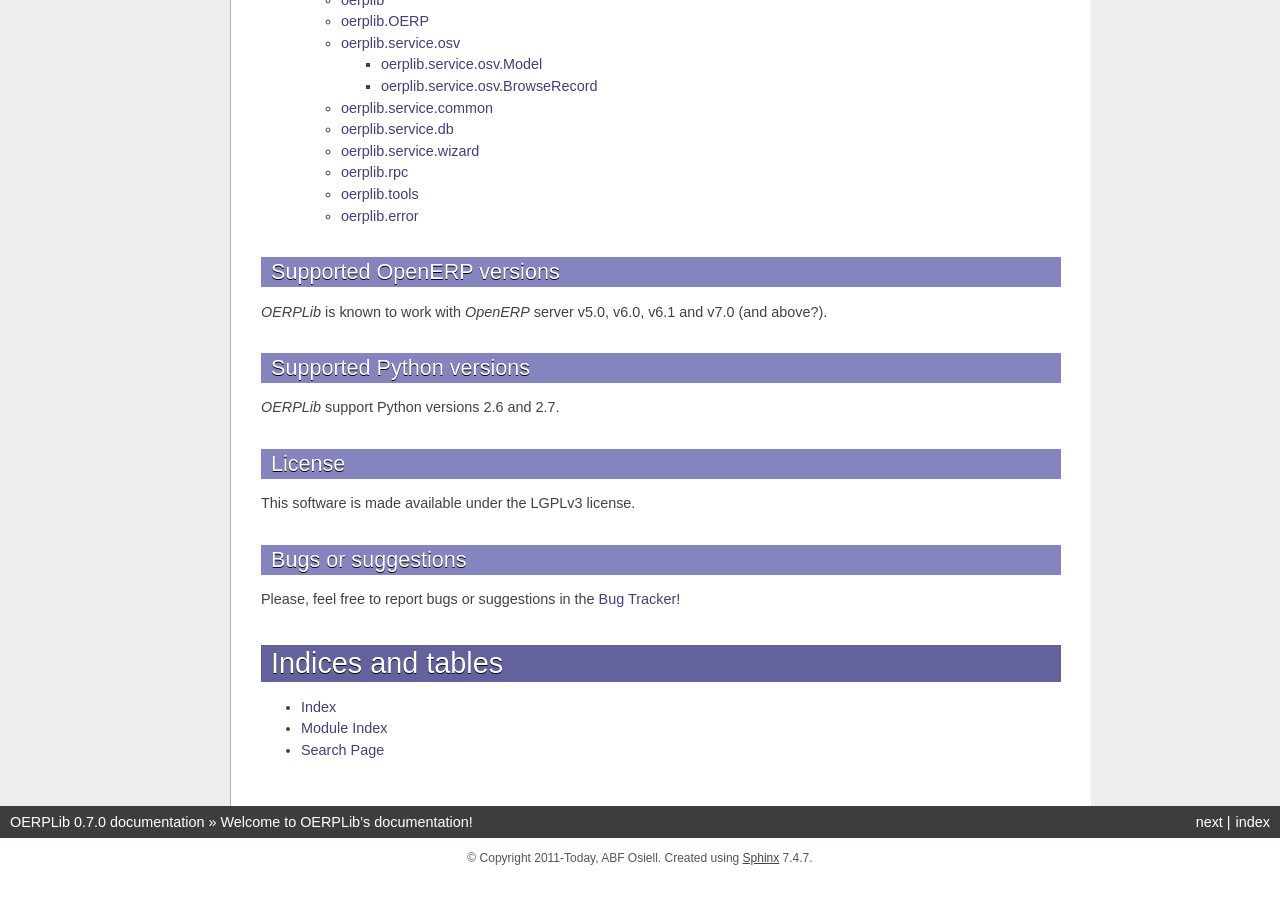
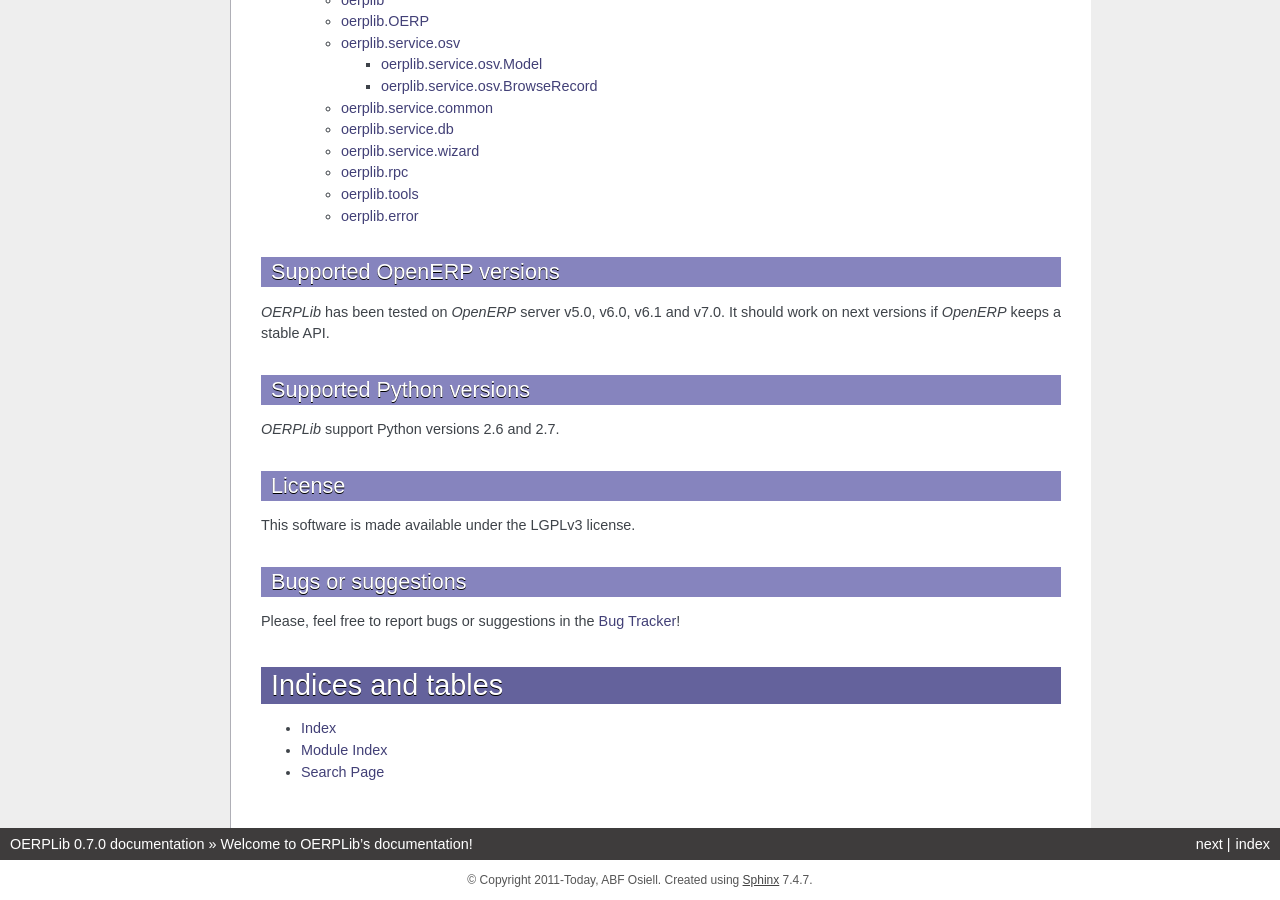
Before and after one commit to osiell/oerplib, a Sphinx documentation site: the page built from doc/source/index.rst, in a window 1280 px wide and 900 px high, scrolled down 1627 px. Built offline with Sphinx 7.4.7, drawn with Linux system fonts in a browser that asks for light colours; before the commit the page ends 2505 px from its top, so only the background shows below that.

Commit message:
Documentation and README updated

```diff
--- a/README.txt
+++ b/README.txt
@@ -54,8 +54,8 @@
 Supported OpenERP versions
 --------------------------
 
-`OERPLib` is known to work with `OpenERP` server v5.0, v6.0, v6.1 and v7.0
-(and above?).
+`OERPLib` has been tested on `OpenERP` server v5.0, v6.0, v6.1 and v7.0.
+It should work on next versions if `OpenERP` keeps a stable API.
 
 Supported Python versions
 -------------------------
--- a/doc/source/index.rst
+++ b/doc/source/index.rst
@@ -57,7 +57,8 @@
     user.name = "Brian Jones"
     oerp.write_record(user)
 
-For more details, see the :ref:`tutorials <tutorials>` and the :ref:`API reference <reference>`.
+For more details, see the :ref:`tutorials <tutorials>` and the
+:ref:`API reference <reference>`.
 
 Download and install
 --------------------
@@ -77,8 +78,8 @@
 Supported OpenERP versions
 --------------------------
 
-`OERPLib` is known to work with `OpenERP` server v5.0, v6.0, v6.1 and v7.0
-(and above?).
+`OERPLib` has been tested on `OpenERP` server v5.0, v6.0, v6.1 and v7.0.
+It should work on next versions if `OpenERP` keeps a stable API.
 
 Supported Python versions
 -------------------------
```
Also changed, not shown: 1 other file.
